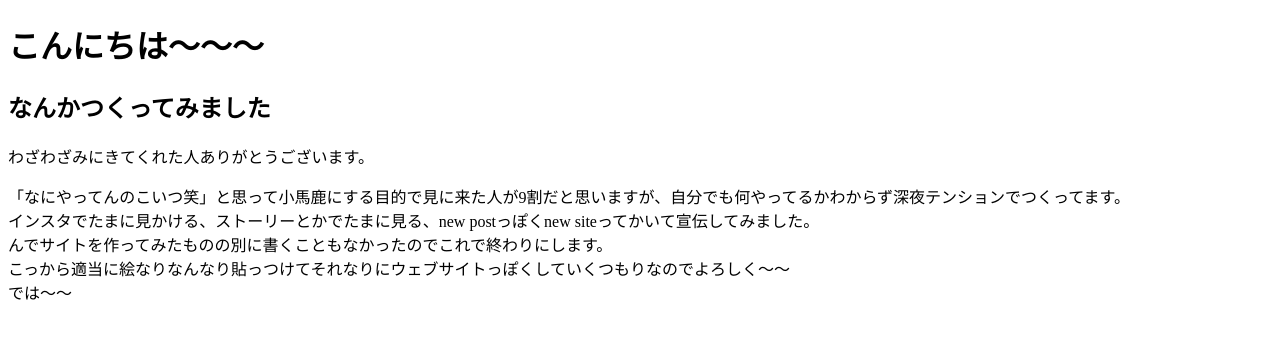
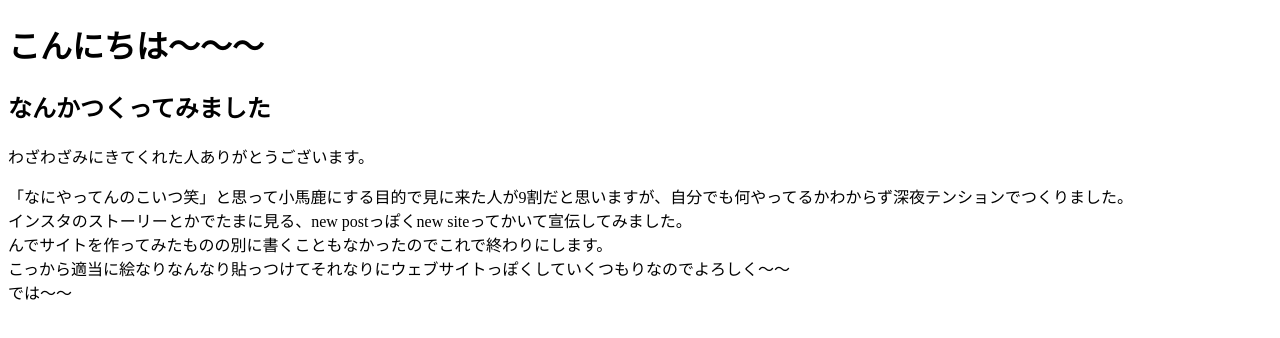
Before and after one commit to Dr-malik/first_site, a plain HTML site: page index.html in a window 1280 px wide. Drawn offline with Linux system fonts and the light colour scheme.

Commit message:
Update index.html

```diff
--- a/index.html
+++ b/index.html
@@ -13,9 +13,9 @@
     <p>
         わざわざみにきてくれた人ありがとうございます。
     </p>
-    「なにやってんのこいつ笑」と思って小馬鹿にする目的で見に来た人が9割だと思いますが、自分でも何やってるかわからず深夜テンションでつくってます。
+    「なにやってんのこいつ笑」と思って小馬鹿にする目的で見に来た人が9割だと思いますが、自分でも何やってるかわからず深夜テンションでつくりました。
     <br>
-    インスタでたまに見かける、ストーリーとかでたまに見る、new postっぽくnew siteってかいて宣伝してみました。
+    インスタのストーリーとかでたまに見る、new postっぽくnew siteってかいて宣伝してみました。
     <br>
     んでサイトを作ってみたものの別に書くこともなかったのでこれで終わりにします。
     <br>
```
